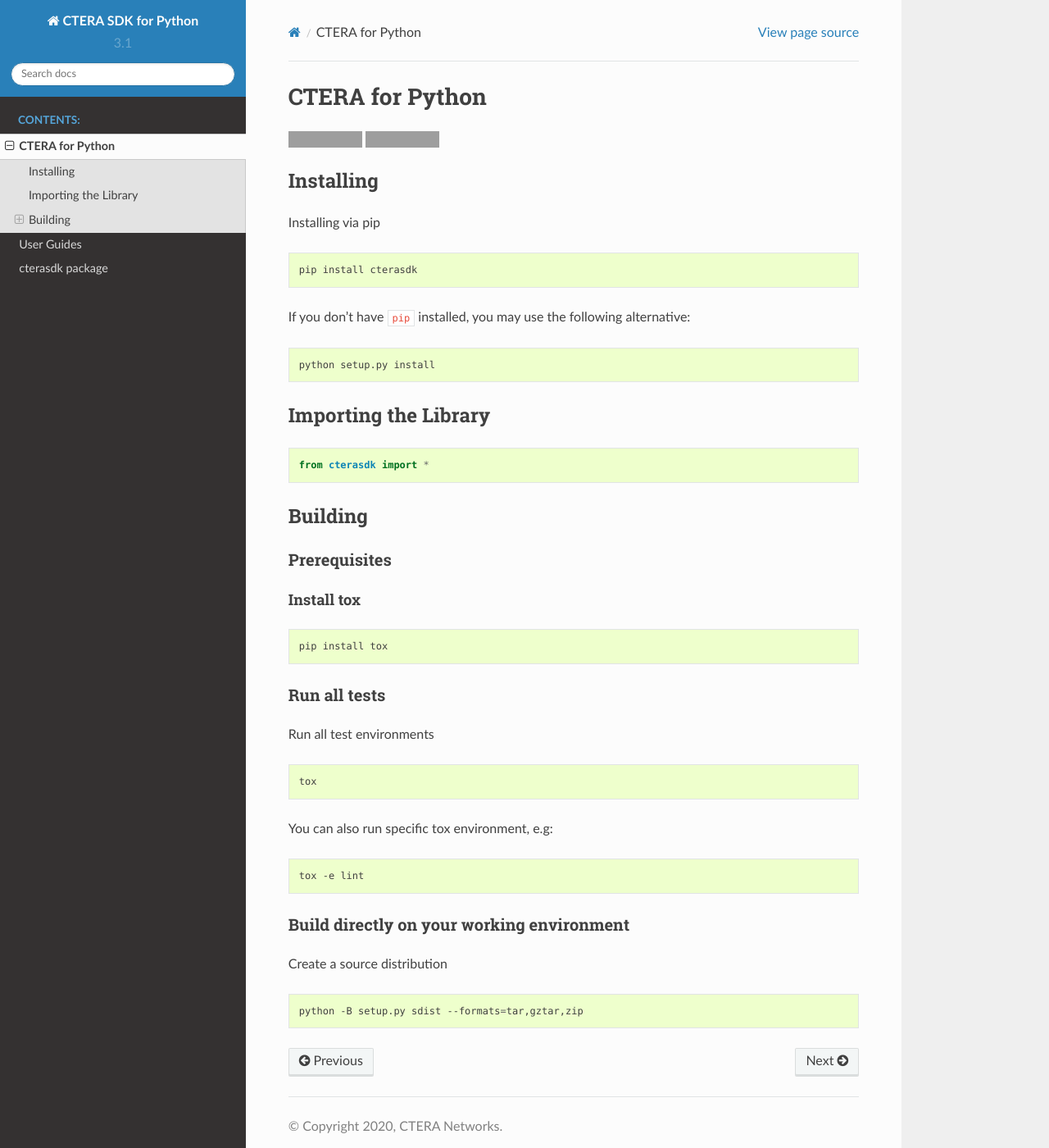
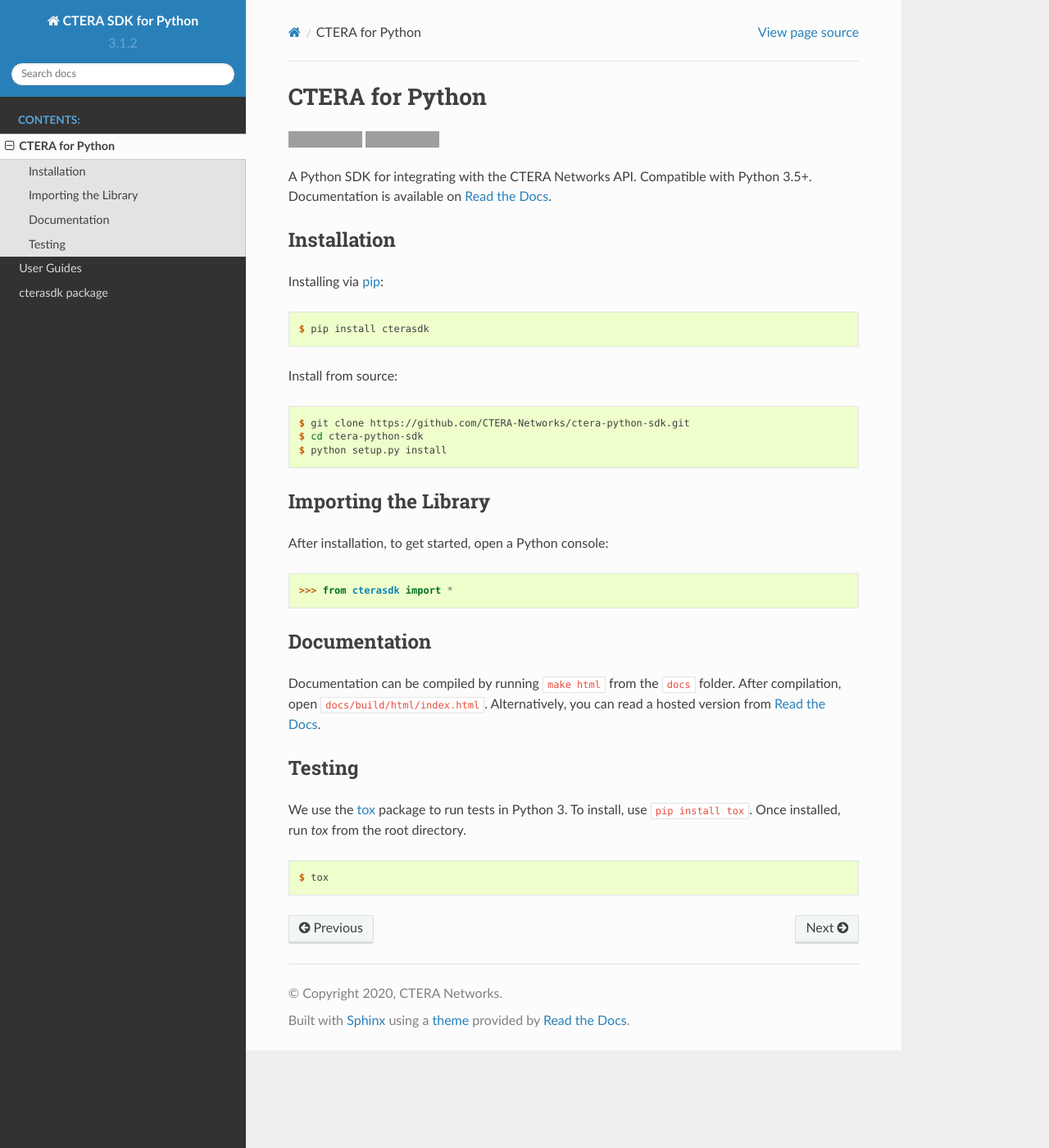
Before and after one commit to ctera/ctera-python-sdk, a Sphinx documentation site: the page built from docs/source/README.rst, in a window 1280 px wide and 1400 px high. Shown: the whole window at 82% size. Built offline with Sphinx 7.4.7 and the Read the Docs theme 2.0.0, drawn with Linux system fonts in a browser that asks for light colours; the version number is read from the project's files by our own code; grey boxes are pictures that could not be loaded.

Commit message:
Prepare SDK for python packaging
setup.py update classifiers and style
Change README file to rst format (to align with the rest of the docs)
Makefile - Add prepare-dist and upload-test
travis: Add deployment to pypi test environment

````diff
--- a/README.md
+++ /dev/null
@@ -1,46 +0,0 @@
-# CTERA for Python
-[![Build Status](https://travis-ci.com/CTERA-Networks/ctera-python-sdk.svg?branch=master)](https://travis-ci.com/CTERA-Networks/ctera-python-sdk)
-[![Documentation Status](https://readthedocs.org/projects/ctera-python-sdk/badge/?version=latest)](https://ctera-python-sdk.readthedocs.io/en/latest/?badge=latest)
-
-## Installing
-Installing via pip
-
-```bash
-   pip install cterasdk
-```
-If you don't have `pip` installed, you may use the following alternative:
-
-```bash
-   python setup.py install
-```
-## Importing the Library
-
-```python
-from cterasdk import *
-```
-
-## Building
-
-### Prerequisites
-
-#### Install tox
-```bash
-pip install tox
-```
-
-### Run all tests
-Run all test environments
-```bash
-tox
-```
-You can also run specific tox environment, e.g:
-```bash
-tox -e lint
-```
-
-### Build directly on your working environment
-Create a source distribution
-
-```bash
-python -B setup.py sdist --formats=tar,gztar,zip
-```
--- /dev/null
+++ b/README.rst
@@ -0,0 +1,50 @@
+****************
+CTERA for Python
+****************
+.. image:: https://travis-ci.com/CTERA-Networks/ctera-python-sdk.svg?branch=master
+   :target: https://travis-ci.com/CTERA-Networks/ctera-python-sdk
+.. image:: https://readthedocs.org/projects/ctera-python-sdk/badge/?version=latest
+   :target: https://ctera-python-sdk.readthedocs.io/en/latest/?badge=latest
+
+A Python SDK for integrating with the CTERA Networks API. Compatible with Python
+3.5+. Documentation is available on `Read the Docs <http://ctera-python-sdk.readthedocs.org/>`_.
+
+Installation
+------------
+Installing via `pip <https://pip.pypa.io/>`_:
+
+.. code-block:: console
+
+    $ pip install cterasdk
+
+Install from source:
+
+.. code-block:: console
+
+   $ git clone https://github.com/CTERA-Networks/ctera-python-sdk.git
+   $ cd ctera-python-sdk
+   $ python setup.py install
+
+Importing the Library
+---------------------
+After installation, to get started, open a Python console:
+
+.. code-block:: pycon
+
+    >>> from cterasdk import *
+
+Documentation
+-------------
+Documentation can be compiled by running ``make html`` from the ``docs``
+folder. After compilation, open ``docs/build/html/index.html``. Alternatively,
+you can read a hosted version from `Read the Docs`_.
+
+Testing
+-------
+We use the `tox <https://tox.readthedocs.org/>`_ package to run tests in Python
+3. To install, use :code:`pip install tox`. Once installed, run `tox` from the
+root directory.
+
+.. code-block:: console
+
+   $ tox
--- a/docs/source/README.rst
+++ b/docs/source/README.rst
@@ -1 +1 @@
-.. mdinclude:: ../../README.md
+.. include:: ../../README.rst
````
Also changed, not shown: setup.py (+17 -31 lines), .travis.yml, 1 other file.
